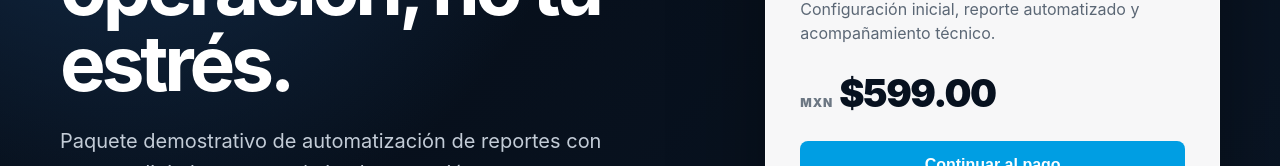
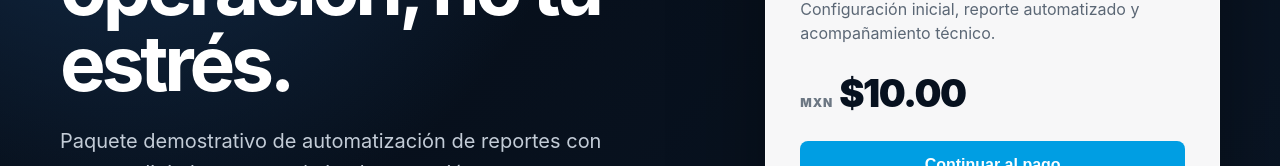
Before and after one commit to Joseluiscruz-hub/mitiendita, a Next.js app: page / in a window 1280 px wide. Shown: the part 375-541 px from the top of the page. Built offline with nearby package versions, Linux system fonts and the light colour scheme.

Commit message:
Merge remote-tracking branch 'origin/main'

```diff
--- a/components/checkout-card.tsx
+++ b/components/checkout-card.tsx
@@ -72,7 +72,7 @@ export default function CheckoutCard() {
       <p className="label">PAQUETE PROFESIONAL</p>
       <h2>Automatización de reportes</h2>
       <p className="description">Configuración inicial, reporte automatizado y acompañamiento técnico.</p>
-      <div className="price"><small>MXN</small> $599.00</div>
+      <div className="price"><small>MXN</small> $10.00</div>
       {!preferenceId && (
         <button className="prepare" onClick={prepareCheckout} disabled={loading}>
           {loading ? "Preparando pago…" : "Continuar al pago"}
```
